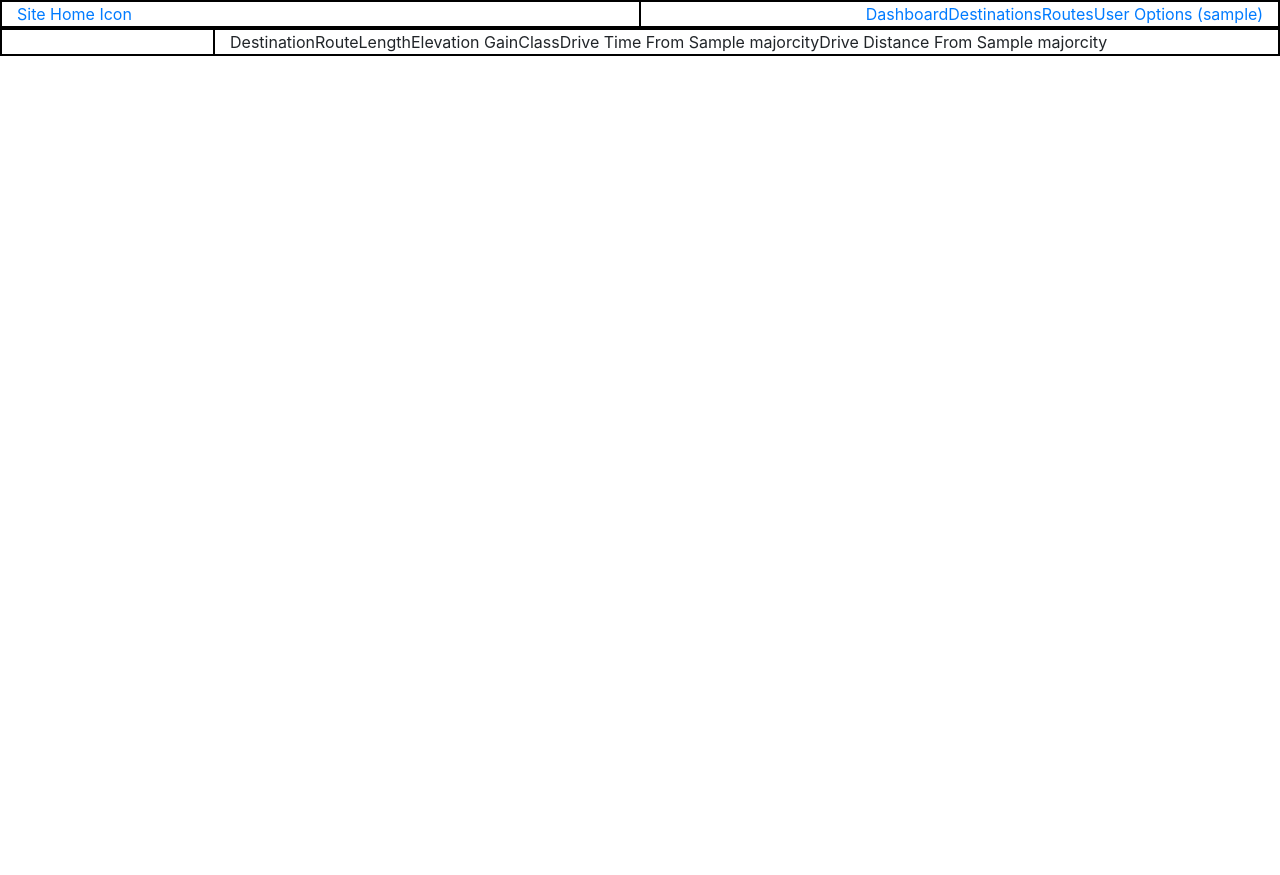
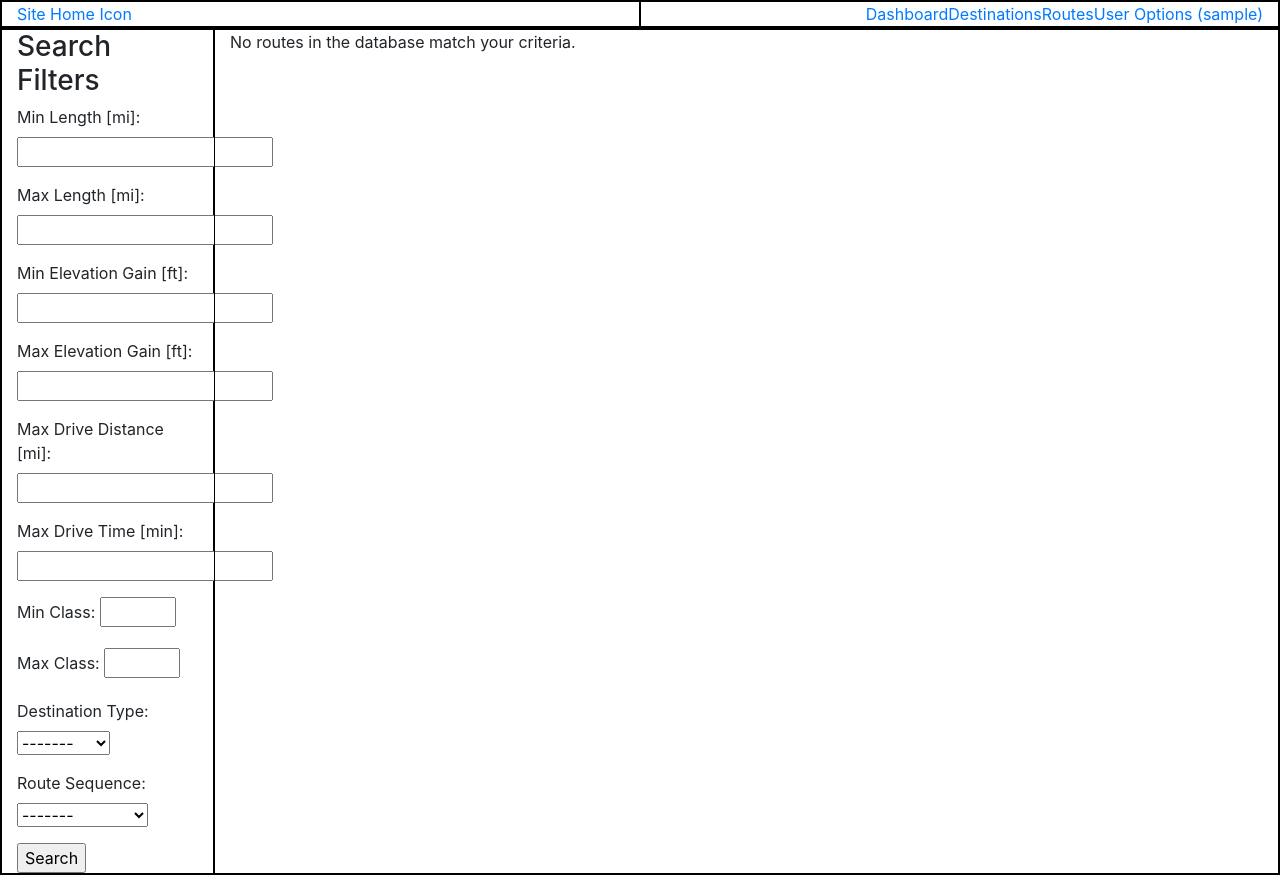
Before and after one commit to pschlais/hikeplanner, a Django app: page /planner/destination/search/ in a window 1280 px wide. Before the commit the page ends 56 px from the top, so only its background shows below. Run offline with Django 3.2, Linux system fonts and the light colour scheme; a user stored in the database is signed in; tables that the repository leaves empty hold one stand-in row (values such as "Sample post"); lists and menus that the app fills with data are empty; some libraries are stand-ins or nearby versions.

Commit message:
Working prototype of destination search filter view based on route, destination, and major city drive time. Added button linking this view to destination list. Added a utility module for common conversions.

```diff
--- a/planner/forms.py
+++ b/planner/forms.py
@@ -1,39 +1,81 @@
-from django.forms import ModelForm
+from django import forms
 from .models import Profile, Destination, Route, GoverningBody, Jurisdiction, Trailhead
 
 
 # Form classes
-class ProfileForm(ModelForm):
+class ProfileForm(forms.ModelForm):
     class Meta:
         model = Profile
         exclude = ["user"]
 
 
-class DestinationForm(ModelForm):
+class DestinationForm(forms.ModelForm):
     class Meta:
         model = Destination
         fields = '__all__'
 
+class DestinationSearchForm(forms.Form):
+    min_length = forms.DecimalField(min_value=0, decimal_places=1, required=False, label="Min Length [mi]")
+    max_length = forms.DecimalField(min_value=0, decimal_places=1, required=False, label="Max Length [mi]")
+    min_gain = forms.IntegerField(min_value=0, required=False, label="Min Elevation Gain [ft]")
+    max_gain = forms.IntegerField(min_value=0, required=False, label="Max Elevation Gain [ft]")
+    max_drive_distance = forms.IntegerField(min_value=0, required=False, label="Max Drive Distance [mi]")
+    max_drive_time = forms.IntegerField(min_value=0, required=False, label="Max Drive Time [min]")
+    min_class = forms.IntegerField(min_value=1, max_value=5, required=False, label="Min Class")
+    max_class = forms.IntegerField(min_value=1, max_value=5, required=False, label="Max Class")
+    # add a blank option that comes up first in input field
+    dest_type = forms.ChoiceField(choices=(('', '-------'), *Destination.TYPE_CHOICES), required=False, label="Destination Type")
+    path_seq = forms.ChoiceField(choices=(('', '-------'), *Route.PATH_SEQ_CHOICES), required=False, label="Route Sequence")
 
-class RouteForm(ModelForm):
+    def clean(self):
+        cleaned_data = super().clean()
+        # get custom fields to validate
+        min_length = cleaned_data.get("min_length")
+        max_length = cleaned_data.get("max_length")
+        min_gain = cleaned_data.get("min_gain")
+        max_gain = cleaned_data.get("max_gain")
+        min_class = cleaned_data.get("min_class")
+        max_class = cleaned_data.get("max_class")
+
+        val_errors = []
+        # Validation 1: min_length <= max_length
+        if min_length and max_length:  # if both inputs were supplied
+            if min_length > max_length:
+                val_errors.append(forms.ValidationError("Min route length cannot be greater than max route length."))
+        # Validation 2: min_gain <= max_gain
+        if min_gain and max_gain:
+            if min_gain > max_gain:
+                val_errors.append(forms.ValidationError("Min elevation gain cannot be greater than the max elevation gain."))
+
+        # Validation 3: min_class <= max_class
+        if min_class and max_class:
+            if min_class > max_class:
+                val_errors.append(forms.ValidationError("Min class rating cannot be greater than the max class rating."))
+
+        # raise ValidationErrors if they are present
+        if len(val_errors) > 0:
+            raise forms.ValidationError(val_errors)
+
+
+class RouteForm(forms.ModelForm):
     class Meta:
         model = Route
         fields = '__all__'
 
 
-class TrailheadForm(ModelForm):
+class TrailheadForm(forms.ModelForm):
     class Meta:
         model = Trailhead
         exclude = ['majorcity']
 
 
-class JurisdictionForm(ModelForm):
+class JurisdictionForm(forms.ModelForm):
     class Meta:
         model = Jurisdiction
         fields = '__all__'
 
 
-class GoverningBodyForm(ModelForm):
+class GoverningBodyForm(forms.ModelForm):
     class Meta:
         model = GoverningBody
         fields = '__all__'
--- a/planner/models.py
+++ b/planner/models.py
@@ -110,7 +110,7 @@ class Route(models.Model):
 
     PATH_SEQ_CHOICES = (
         (OUT_AND_BACK, 'Out-And-Back'),
-        (ONE_WAY, 'One-Way'),
+        (ONE_WAY, 'Through Hike'),
         (LOOP, 'Loop'),
     )
 
--- a/planner/templates/planner/destination_list.html
+++ b/planner/templates/planner/destination_list.html
@@ -6,6 +6,7 @@
 <h1>Destinations ({{destination_list | length}})</h1>
 <p>
   <a class="btn btn-primary" href="{% url 'destination-add' %}">Add New Destination</a>
+  <a class="btn btn-primary" href="{% url 'destination-search' %}">Search/Filter</a>
 </p>
 
 <ul>
--- a/planner/templates/planner/destination_search_list.html
+++ b/planner/templates/planner/destination_search_list.html
@@ -3,7 +3,16 @@
 {% load planner_timeconvert %}
 {% load planner_distconvert %}
 
+{% block sidebar_content %}
+<h3>Search Filters</h3>
+<form action="" method="get">
+  {{search_form.as_p}}
+  <input type="submit" value="Search">
+</form>
+{% endblock %}
+
 {% block stage_content %}
+{% if route_list %}
   <table class="table-striped">
     <thead>
       <tr>
@@ -24,10 +33,15 @@
           <td>{{route.total_distance|floatformat:1}} mi</td>
           <td>{{route.gain}} ft</td>
           <td>{{route.class_rating}}</td>
+          {# <td>{{route.trailhead_drive_time}}</td> #}
           <td>{{route.trailhead_drive_time|sec_to_hour_min_trunc:"hour"}} hr {{route.trailhead_drive_time|sec_to_hour_min_trunc:"min"}} min</td>
-        <td>{{route.trailhead_drive_distance|m_to_miles|floatformat:"0"}} mi</td>
+          {# <td>{{route.trailhead_drive_distance}}</td> #}
+          <td>{{route.trailhead_drive_distance|m_to_miles|dist_roundup|floatformat:"0"}} mi</td>
         </tr>
       {% endfor %}
     </tbody>
   </table>
+{% else %}
+<p>No routes in the database match your criteria.</p>
+{% endif %}
 {% endblock %}
--- a/planner/urls.py
+++ b/planner/urls.py
@@ -16,8 +16,8 @@ urlpatterns = [
          name='destination-delete'),
     path('destination/search/', views.DestinationSearchView.as_view(),
          name='destination-search'),
-    path('destinations/search/', views.DestinationSearchView.as_view(),
-         name='destination-search'),
+    # provide another permutation of destination search, no name hook
+    path('destinations/search/', views.DestinationSearchView.as_view()),
 
     path('routes/', views.RouteListView.as_view(),
          name='route-list'),
--- a/planner/views.py
+++ b/planner/views.py
@@ -9,11 +9,12 @@ from django.views.generic.edit import CreateView, DeleteView, UpdateView
 from .models import Destination, Route, Trailhead, Profile, GoverningBody
 from django.db.models import Q, F
 from .models import Jurisdiction, DriveTimeMajorCity
-from .forms import ProfileForm, RouteForm, TrailheadForm
+from .forms import ProfileForm, RouteForm, TrailheadForm, DestinationSearchForm
 from .PlannerUtils import constructURL
 from .PlannerUtils import accessAPI
 from .PlannerUtils import parseAPI
 from .PlannerUtils import updateTable
+from .PlannerUtils import conversions
 import json
 import math
 
@@ -36,45 +37,95 @@ class DestinationSearchView(LoginRequiredMixin, generic.ListView):
     DTMC --> Trailhead --> Route --> Destination
     """
     model = Route
+    search_form_class = DestinationSearchForm
     template_name = 'planner/destination_search_list.html'
+
 
     def get_queryset(self):
 
-        valid_routes = Route.objects.filter(
-                trailhead__drive_data__api_call_status=DriveTimeMajorCity.OK
-                ).filter(
-                trailhead__drive_data__majorcity=self.request.user.profile.nearest_city
-                ).order_by(
-                "trailhead__drive_data__drive_time"
-                ).select_related(
-                "destination"
-                ).annotate(
+        # Get base set of routes before user filters (routes with valid
+        # drive times from the user's selected closest major city)
+
+        # set up base query for Route object
+        base_query = {
+            "trailhead__drive_data__api_call_status": DriveTimeMajorCity.OK,
+            "trailhead__drive_data__majorcity": self.request.user.profile.nearest_city,
+            }
+
+        # compile all query filters based on user input
+        all_query = self._get_all_filter_kwargs(base_query)
+
+        # get queryset in single filter request to ensure ManyToMany are
+        # occuring at the same time as "AND" requests:
+        # https://docs.djangoproject.com/en/2.1/topics/db/queries/#spanning-multi-valued-relationships
+        valid_routes = Route.objects.filter(**all_query)
+
+        # # ----- Order data by increasing drive time ---------
+        valid_routes = valid_routes.order_by("trailhead__drive_data__drive_time")
+        # select related (prefetch) destination data, and annotate data
+        valid_routes = valid_routes.select_related("destination").annotate(
                 trailhead_drive_time=F("trailhead__drive_data__drive_time"),
                 trailhead_drive_distance=F("trailhead__drive_data__drive_distance")
                 )
 
+        # return final queryset
         queryset = valid_routes
 
         return queryset
 
+    def _get_all_filter_kwargs(self, base_kwargs=None):
+        """
+        Utility function to get user filter GET parameters and return as dict
+        for kwarg inputs to QuerySet.filter(). Adds them to input dict
 
-    # def get_context_data(self, **kwargs):
-    #     context = super().get_context_data(**kwargs)
+        INPUTS:
+        base_kwargs [dict] (OPTIONAL) --> base QuerySet to add to. Otherwise creates a new dictionary.
 
-    #     for key, val in context.items():
-    #         print("key: " + str(key), " val: " + str(val))
-    #     # # create dictionary of trailhead times to user's major city
-    #     # DTMC = DriveTimeMajorCity.objects.filter(trailhead__in=self.get_queryset(), majorcity=self.request.user.profile.nearest_city, api_call_status=DriveTimeMajorCity.OK)
-    #     # drivetime_dict = {}
-    #     # drivedistance_dict = {}
-    #     # for entry in DTMC:
-    #     #     drivetime_dict[entry.trailhead.id] = entry.drive_time_str
-    #     #     drivedistance_dict[entry.trailhead.id] = entry.drive_distance_miles
+        OUTPUT:
+        dict --> All QuerySet filers to apply, to be unpacked with **
+        """
+        if base_kwargs is None:
+            out_dict = {}
+        else:
+            out_dict = base_kwargs
 
-    #     # context['drivetime_dict'] = drivetime_dict
-    #     # context['drivedistance_dict'] = drivedistance_dict
+        for param in self.request.GET:
+            value = self.request.GET[param]
+            # only search on non-empty parameters from form request
+            if value != "":
+                # apply applicable filters based on parameter
+                # print("filter param: {0}, value: {1}".format(param, value))
+                if param == "min_length":
+                    out_dict["total_distance__gte"] = float(value)
+                elif param == "max_length":
+                    out_dict["total_distance__lte"] = float(value)
+                elif param == "min_gain":
+                    out_dict["gain__gte"] = float(value)
+                elif param == "max_gain":
+                    out_dict["gain__lte"] = float(value)
+                elif param == "min_class":
+                    out_dict["class_rating__gte"] = int(value)
+                elif param == "max_class":
+                    out_dict["class_rating__lte"] = int(value)
+                elif param == "max_drive_distance":
+                    out_dict["trailhead__drive_data__drive_distance__lte"] = conversions.miles_to_m(float(value))
+                elif param == "max_drive_time":
+                    # Template filter truncates the minute level, so set cutoff of the database search at the next minute
+                    out_dict["trailhead__drive_data__drive_time__lte"] = conversions.min_to_sec(float(value)+1)
+                elif param == "dest_type":
+                    out_dict["destination__dest_type__exact"] = value
+                elif param == "path_seq":
+                    out_dict["path_seq__exact"] = value
 
-    #     return context
+        return out_dict
+
+
+
+    def get_context_data(self, **kwargs):
+        context = super().get_context_data(**kwargs)
+        context["search_form"] = self.search_form_class(self.request.GET)
+
+        return context
 
 
 
```
Also changed, not shown: planner/PlannerUtils/conversions.py (added, +38 -0 lines), planner/templatetags/planner_distconvert.py (+9 -0 lines). Lines whose indentation alone changed are shown as unchanged.
